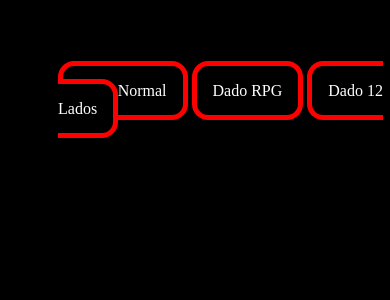
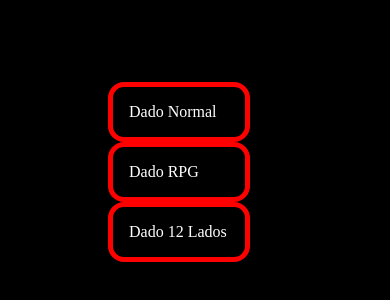
Before and after one commit to Dequiz/dado, a plain HTML site: page index.html in a window 390 px wide. Shown: the part 276-576 px from the top of the page. Drawn offline with Linux system fonts and the light colour scheme.

Commit message:
Update styles.css

```diff
--- a/styles.css
+++ b/styles.css
@@ -10,10 +10,13 @@ body{
     background-color: black;
 }
 @media screen and (max-width: 500px){
-    nav a{
+   nav a{
         position: relative;
         top: 350px;
-        left: 50px;
+        left: 100px;
+        display: flex;
+        flex-direction: column;
+        width: 100px;
     }
 
     }
```
